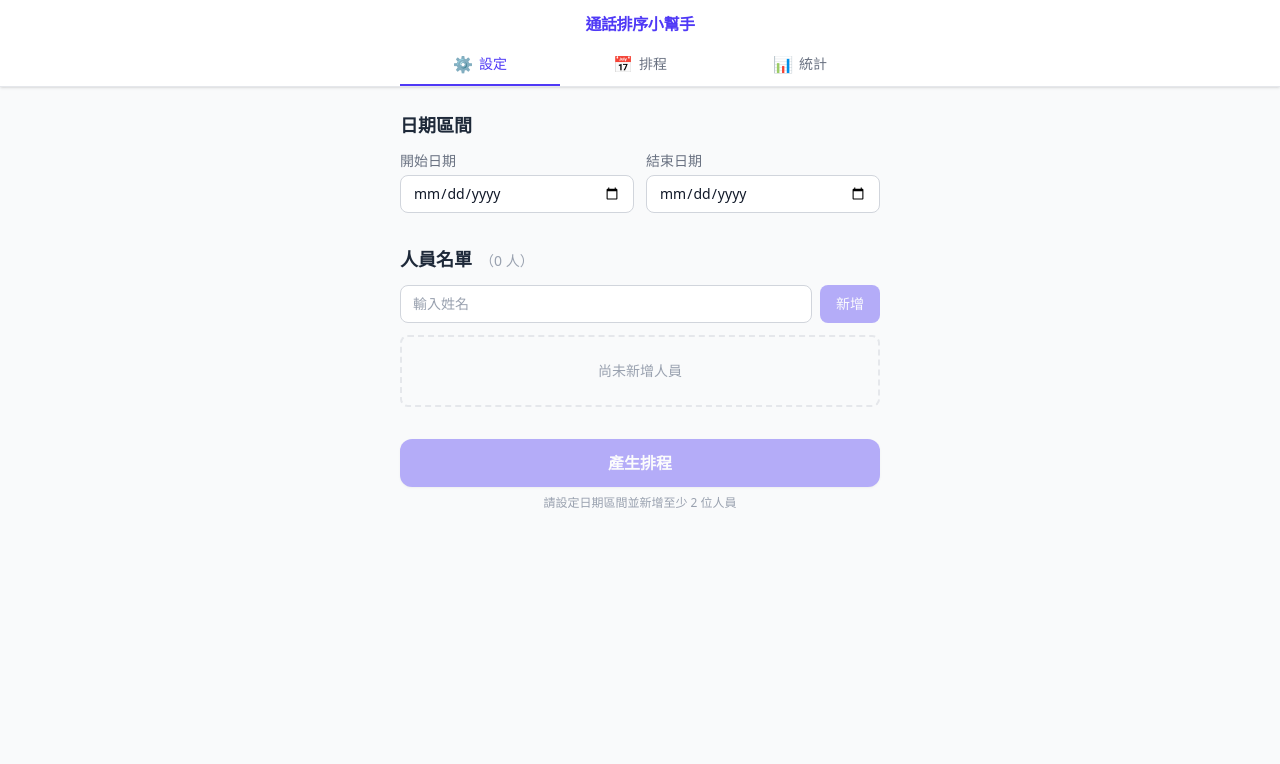
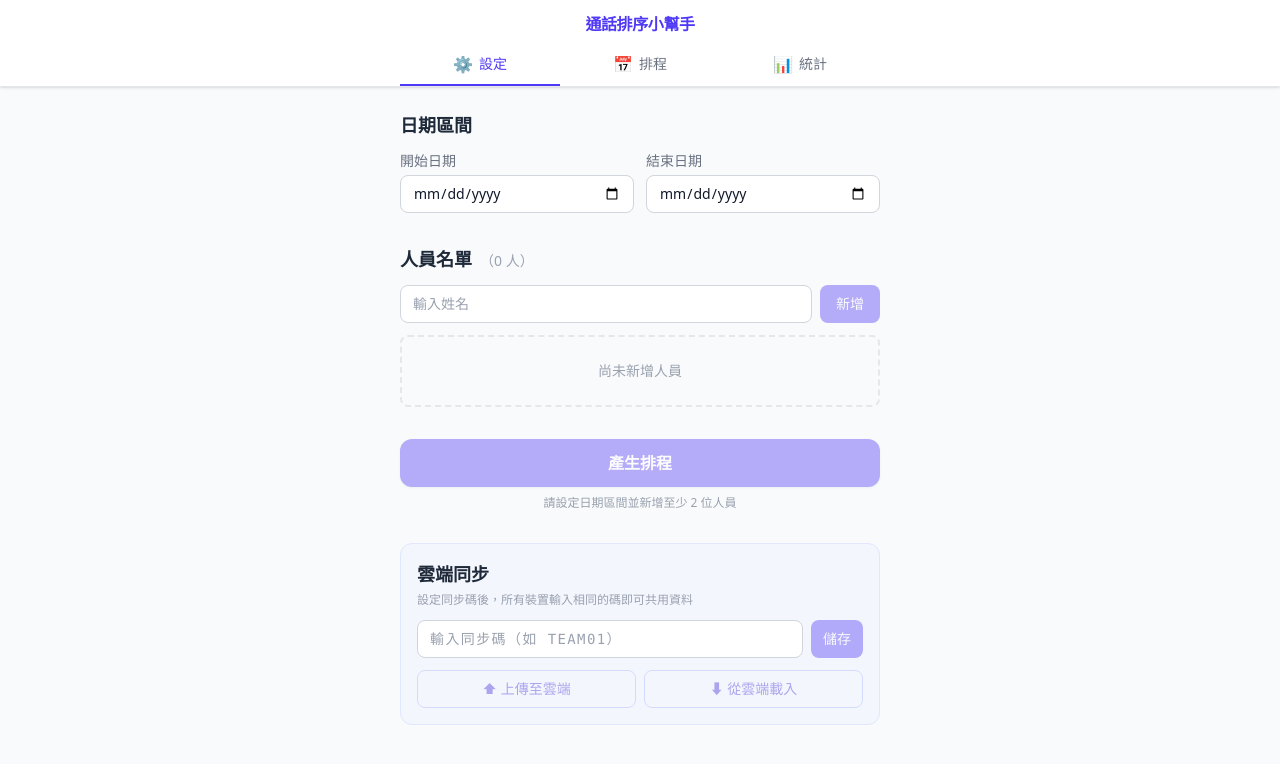
Before and after one commit to twgoddog1230/call-scheduler, a React (Vite) app: page / in a window 1280 px wide. Shown: the top 764 px of the page. Built offline with nearby package versions, Linux system fonts and the light colour scheme.

Commit message:
feat: add cloud sync with sync code

```diff
--- a/src/pages/SettingsPage.tsx
+++ b/src/pages/SettingsPage.tsx
@@ -1,12 +1,18 @@
 import { useState, useRef } from 'react'
 import { useAppStore } from '../store/useAppStore'
+import { pushSync, pullSync } from '../utils/sync'
 
 export default function SettingsPage() {
-  const { settings, persons, updateSettings, addPerson, removePerson, reorderPersons, generateSchedule } = useAppStore()
+  const { settings, persons, weeks, updateSettings, addPerson, removePerson, reorderPersons, generateSchedule } = useAppStore()
   const [newName, setNewName] = useState('')
   const [dragIdx, setDragIdx] = useState<number | null>(null)
   const [overIdx, setOverIdx] = useState<number | null>(null)
   const inputRef = useRef<HTMLInputElement>(null)
+
+  // 同步碼狀態
+  const [syncCode, setSyncCode] = useState(() => localStorage.getItem('syncCode') ?? '')
+  const [syncStatus, setSyncStatus] = useState<'idle' | 'pushing' | 'pulling' | 'ok' | 'error'>('idle')
+  const [syncMsg, setSyncMsg] = useState('')
 
   function handleAddPerson() {
     if (!newName.trim()) return
@@ -15,27 +21,66 @@ export default function SettingsPage() {
     inputRef.current?.focus()
   }
 
-  function handleDragStart(idx: number) {
-    setDragIdx(idx)
-  }
-
-  function handleDragOver(e: React.DragEvent, idx: number) {
-    e.preventDefault()
-    setOverIdx(idx)
-  }
-
+  function handleDragStart(idx: number) { setDragIdx(idx) }
+  function handleDragOver(e: React.DragEvent, idx: number) { e.preventDefault(); setOverIdx(idx) }
   function handleDrop() {
     if (dragIdx === null || overIdx === null || dragIdx === overIdx) {
-      setDragIdx(null)
-      setOverIdx(null)
-      return
+      setDragIdx(null); setOverIdx(null); return
     }
     const ids = persons.map(p => p.id)
     const [moved] = ids.splice(dragIdx, 1)
     ids.splice(overIdx, 0, moved)
     reorderPersons(ids)
-    setDragIdx(null)
-    setOverIdx(null)
+    setDragIdx(null); setOverIdx(null)
+  }
+
+  function saveSyncCode() {
+    const code = syncCode.trim().toUpperCase()
+    if (!code) return
+    setSyncCode(code)
+    localStorage.setItem('syncCode', code)
+    setSyncStatus('ok')
+    setSyncMsg('同步碼已儲存')
+    setTimeout(() => setSyncStatus('idle'), 2000)
+  }
+
+  async function handlePush() {
+    const code = syncCode.trim().toUpperCase()
+    if (!code) return
+    setSyncStatus('pushing')
+    setSyncMsg('')
+    try {
+      const state = useAppStore.getState()
+      await pushSync(code, { settings: state.settings, persons: state.persons, weeks: state.weeks })
+      setSyncStatus('ok')
+      setSyncMsg(`已同步至雲端（${new Date().toLocaleTimeString('zh-TW')}）`)
+    } catch {
+      setSyncStatus('error')
+      setSyncMsg('同步失敗，請確認網路連線')
+    }
+  }
+
+  async function handlePull() {
+    const code = syncCode.trim().toUpperCase()
+    if (!code) return
+    setSyncStatus('pulling')
+    setSyncMsg('')
+    try {
+      const data = await pullSync(code) as { settings?: typeof settings; persons?: typeof persons; weeks?: typeof weeks } | null
+      if (!data) {
+        setSyncStatus('error')
+        setSyncMsg('找不到此同步碼的資料')
+        return
+      }
+      if (data.settings) updateSettings(data.settings)
+      if (data.persons) useAppStore.setState({ persons: data.persons })
+      if (data.weeks) useAppStore.setState({ weeks: data.weeks })
+      setSyncStatus('ok')
+      setSyncMsg(`已從雲端載入（${new Date().toLocaleTimeString('zh-TW')}）`)
+    } catch {
+      setSyncStatus('error')
+      setSyncMsg('載入失敗，請確認網路連線')
+    }
   }
 
   const canGenerate = settings.startDate && settings.endDate && persons.length >= 2
@@ -66,7 +111,6 @@ export default function SettingsPage() {
             />
           </label>
         </div>
-
         {settings.startDate && settings.endDate && (
           <p className="mt-2 text-xs text-indigo-600 dark:text-indigo-400">
             每組人數：預設 2 人（奇數人數時最後一組自動補為 3 人）
@@ -80,8 +124,6 @@ export default function SettingsPage() {
           人員名單
           <span className="ml-2 text-sm font-normal text-gray-400">（{persons.length} 人）</span>
         </h2>
-
-        {/* Add person */}
         <div className="flex gap-2 mb-3">
           <input
             ref={inputRef}
@@ -99,8 +141,6 @@ export default function SettingsPage() {
             新增
           </button>
         </div>
-
-        {/* Person list */}
         <ul className="space-y-2">
           {persons.map((person, idx) => (
             <li
@@ -124,9 +164,7 @@ export default function SettingsPage() {
                 onClick={() => removePerson(person.id)}
                 className="text-gray-400 hover:text-red-500 transition-colors text-base leading-none px-1"
                 aria-label="刪除"
-              >
-                ✕
-              </button>
+              >✕</button>
             </li>
           ))}
           {persons.length === 0 && (
@@ -135,13 +173,10 @@ export default function SettingsPage() {
             </li>
           )}
         </ul>
-
-        {persons.length >= 2 && (
-          <p className="mt-2 text-xs text-gray-400">可拖拉調整排序</p>
-        )}
+        {persons.length >= 2 && <p className="mt-2 text-xs text-gray-400">可拖拉調整排序</p>}
       </section>
 
-      {/* Generate button */}
+      {/* Generate */}
       <section>
         <button
           onClick={generateSchedule}
@@ -156,6 +191,53 @@ export default function SettingsPage() {
           </p>
         )}
       </section>
+
+      {/* 雲端同步 */}
+      <section className="border border-indigo-100 dark:border-indigo-900 rounded-xl p-4 bg-indigo-50/50 dark:bg-indigo-950/30">
+        <h2 className="text-lg font-semibold text-gray-800 dark:text-gray-100 mb-1">雲端同步</h2>
+        <p className="text-xs text-gray-400 mb-3">設定同步碼後，所有裝置輸入相同的碼即可共用資料</p>
+
+        <div className="flex gap-2 mb-3">
+          <input
+            type="text"
+            value={syncCode}
+            onChange={e => setSyncCode(e.target.value.toUpperCase())}
+            placeholder="輸入同步碼（如 TEAM01）"
+            maxLength={20}
+            className="flex-1 border border-gray-300 dark:border-gray-600 rounded-lg px-3 py-2 text-sm bg-white dark:bg-gray-800 dark:text-gray-100 focus:outline-none focus:ring-2 focus:ring-indigo-500 placeholder:text-gray-400 font-mono tracking-widest"
+          />
+          <button
+            onClick={saveSyncCode}
+            disabled={!syncCode.trim()}
+            className="bg-indigo-600 hover:bg-indigo-700 disabled:opacity-40 text-white text-sm font-medium px-3 py-2 rounded-lg transition-colors"
+          >
+            儲存
+          </button>
+        </div>
+
+        <div className="flex gap-2">
+          <button
+            onClick={handlePush}
+            disabled={!syncCode.trim() || syncStatus === 'pushing' || syncStatus === 'pulling'}
+            className="flex-1 py-2 text-sm font-medium rounded-lg border border-indigo-300 dark:border-indigo-700 text-indigo-700 dark:text-indigo-300 hover:bg-indigo-100 dark:hover:bg-indigo-900/50 disabled:opacity-40 transition-colors"
+          >
+            {syncStatus === 'pushing' ? '上傳中…' : '⬆ 上傳至雲端'}
+          </button>
+          <button
+            onClick={handlePull}
+            disabled={!syncCode.trim() || syncStatus === 'pushing' || syncStatus === 'pulling'}
+            className="flex-1 py-2 text-sm font-medium rounded-lg border border-indigo-300 dark:border-indigo-700 text-indigo-700 dark:text-indigo-300 hover:bg-indigo-100 dark:hover:bg-indigo-900/50 disabled:opacity-40 transition-colors"
+          >
+            {syncStatus === 'pulling' ? '載入中…' : '⬇ 從雲端載入'}
+          </button>
+        </div>
+
+        {syncMsg && (
+          <p className={`mt-2 text-xs text-center ${syncStatus === 'error' ? 'text-red-500' : 'text-green-600 dark:text-green-400'}`}>
+            {syncStatus === 'ok' ? '✓ ' : '✗ '}{syncMsg}
+          </p>
+        )}
+      </section>
     </div>
   )
 }
--- /dev/null
+++ b/src/utils/sync.ts
@@ -0,0 +1,16 @@
+const API = 'https://api-production-4be9.up.railway.app'
+
+export async function pushSync(code: string, data: unknown): Promise<void> {
+  const res = await fetch(`${API}/api/${code}`, {
+    method: 'PUT',
+    headers: { 'Content-Type': 'application/json' },
+    body: JSON.stringify(data),
+  })
+  if (!res.ok) throw new Error('同步失敗')
+}
+
+export async function pullSync(code: string): Promise<unknown> {
+  const res = await fetch(`${API}/api/${code}`)
+  if (!res.ok) throw new Error('載入失敗')
+  return res.json()
+}
```
